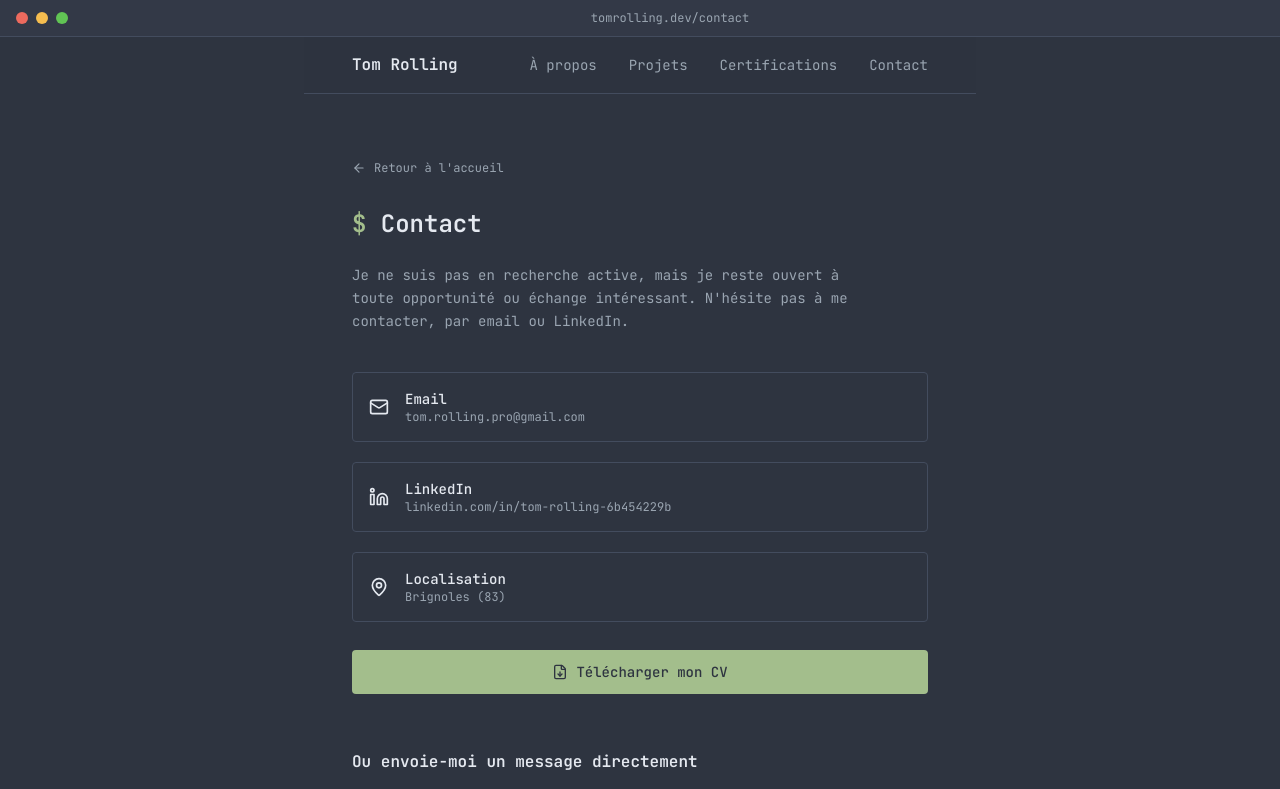
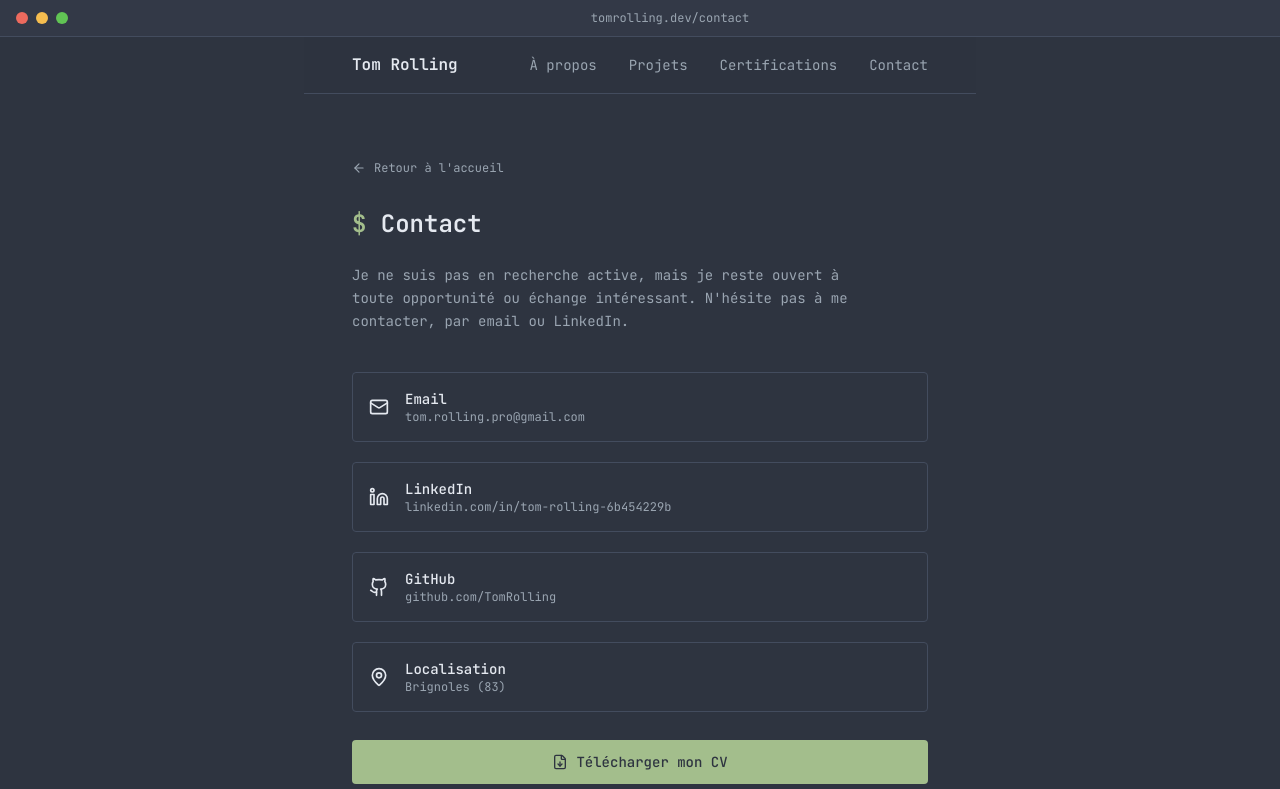
Before and after one commit to TomRolling/portfolio-dev, a Next.js app: page /contact in a window 1280 px wide. Shown: the top 789 px of the page. Built offline with nearby package versions, Linux system fonts and the light colour scheme; no server answers.

Commit message:
Ajout du lien GitHub

```diff
--- a/app/contact/page.jsx
+++ b/app/contact/page.jsx
@@ -1,7 +1,7 @@
 "use client";
 
 import { useState } from "react";
-import { Linkedin, Mail, FileDown, MapPin, ArrowLeft, Send } from "lucide-react";
+import { Linkedin, Mail, FileDown, MapPin, ArrowLeft, Send, Github } from "lucide-react";
 import { palette, styleSheet } from "@/lib/theme";
 import { Reveal, SectionLabel } from "@/components/Reveal";
 import { SiteTopBar, SiteFooter } from "@/components/SiteChrome";
@@ -83,6 +83,20 @@ export default function ContactPage() {
             </div>
           </a>
 
+          <a
+            href="https://github.com/TomRolling"
+            target="_blank"
+            rel="noreferrer"
+            className="icon-link flex items-center gap-4 py-4 px-4 rounded"
+            style={{ border: `1px solid ${palette.border}` }}
+          >
+            <Github size={20} />
+            <div>
+              <p className="text-sm font-medium" style={{ color: palette.text }}>GitHub</p>
+              <p className="text-xs" style={{ color: palette.muted }}>github.com/TomRolling</p>
+            </div>
+          </a>
+
           <div className="flex items-center gap-4 py-4 px-4 rounded" style={{ border: `1px solid ${palette.border}` }}>
             <MapPin size={20} style={{ color: palette.text }} />
             <div>
--- a/components/SiteChrome.jsx
+++ b/components/SiteChrome.jsx
@@ -1,6 +1,6 @@
 "use client";
 
-import { Linkedin, Mail, FileDown } from "lucide-react";
+import { Linkedin, Mail, FileDown, Github } from "lucide-react";
 import { palette } from "@/lib/theme";
 
 export function SiteTopBar({ title = "tomrolling.dev" }) {
@@ -63,6 +63,7 @@ export function SiteFooter() {
         <div className="flex items-center gap-5">
           <a href="mailto:tom.rolling.pro@gmail.com" aria-label="Email" className="icon-link"><Mail size={18} /></a>
           <a href="https://www.linkedin.com/in/tom-rolling-6b454229b/" target="_blank" rel="noreferrer" aria-label="LinkedIn" className="icon-link"><Linkedin size={18} /></a>
+          <a href="https://github.com/TomRolling" target="_blank" rel="noreferrer" aria-label="GitHub" className="icon-link"><Github size={18} /></a>
           <a
             href="/CV_Tom_Rolling.pdf"
             download
```
